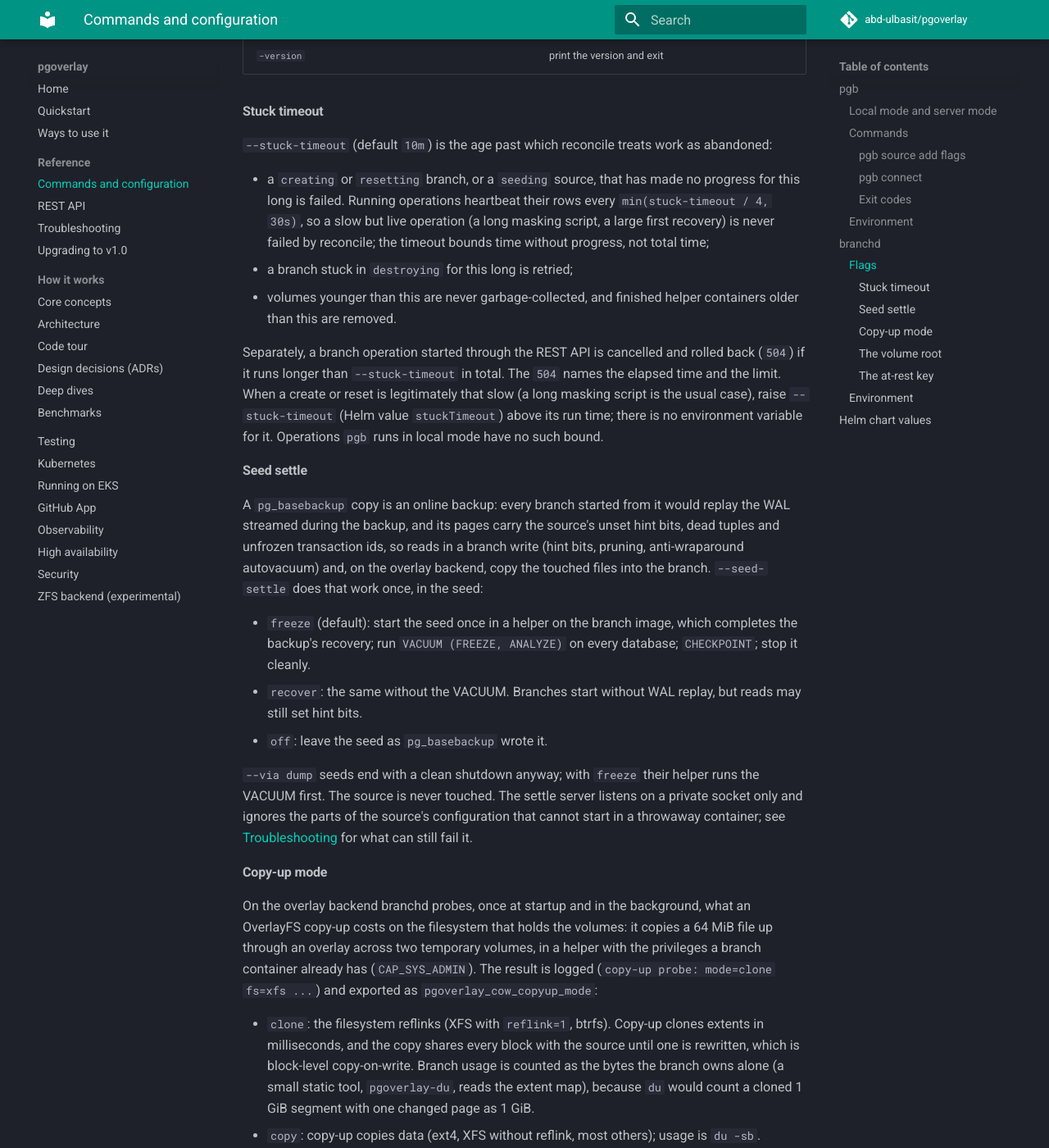
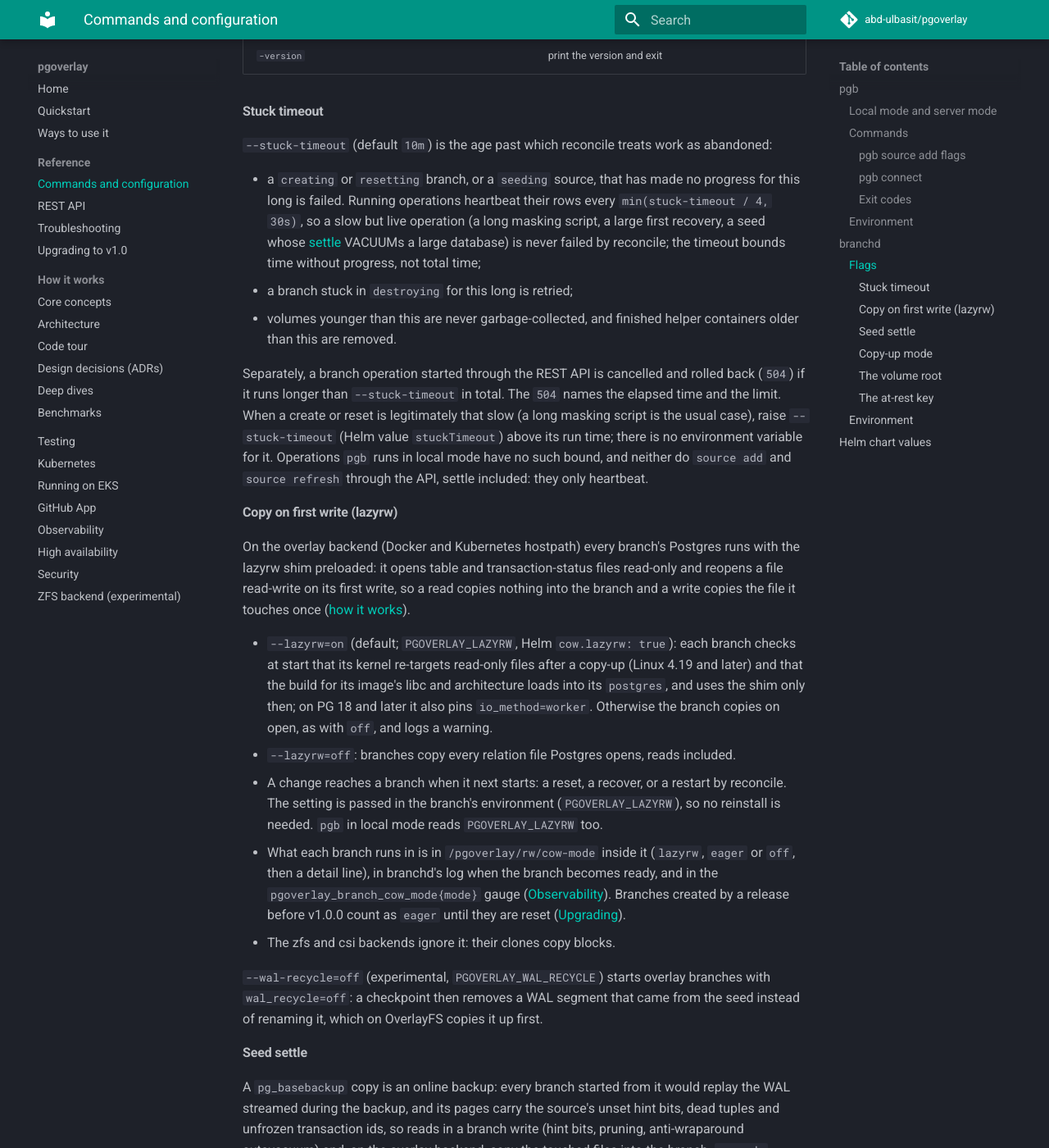
Before and after one commit to abd-ulbasit/pgoverlay, an MkDocs documentation site: the page built from docs/reference.md, in a window 1280 px wide and 1400 px high, scrolled down 7856 px. Shown: the whole window at 82% size. Built offline with MkDocs 1.6.1 and Material for MkDocs 9.7.7, drawn with Linux system fonts in a browser that asks for light colours; comment, search, counter and statistics services are not loaded; some of the changed text lies outside the part shown.

Commit message:
docs(reference): document lazyrw, the settle heartbeat and eager branches
reference.md: a 'Copy on first write (lazyrw)' section (the on/off
semantics, when a change reaches a branch, cow-mode and
pgoverlay_branch_cow_mode, --wal-recycle); the stuck timeout names the
settle as heartbeat-covered and source add/refresh as unbounded; local-mode
pgb never probes, so its usage is du -sb; the Helm list names the flags
the chart does not expose; the btrfs note keeps volume directories plain.

troubleshooting.md: more eager reasons (the preload probe failing or
writing to stderr, unknown), how to restart a branch once fixed, the
first-write stall on ext4 and how a volume root avoids it, and usage that
looks too large on XFS or btrfs.

Co-Authored-By: Claude Opus 5.5 <noreply@anthropic.com>

```diff
--- a/docs/reference.md
+++ b/docs/reference.md
@@ -173,8 +173,9 @@ as abandoned:
 - a `creating` or `resetting` branch, or a `seeding` source, that has made no
   progress for this long is failed. Running operations heartbeat their rows
   every `min(stuck-timeout / 4, 30s)`, so a slow but live operation (a long
-  masking script, a large first recovery) is never failed by reconcile; the
-  timeout bounds time without progress, not total time;
+  masking script, a large first recovery, a seed whose
+  [settle](#seed-settle) VACUUMs a large database) is never failed by
+  reconcile; the timeout bounds time without progress, not total time;
 - a branch stuck in `destroying` for this long is retried;
 - volumes younger than this are never garbage-collected, and finished helper
   containers older than this are removed.
@@ -185,7 +186,41 @@ rolled back (`504`) if it runs longer than `--stuck-timeout` in total. The
 legitimately that slow (a long masking script is the usual case), raise
 `--stuck-timeout` (Helm value `stuckTimeout`) above its run time; there is no
 environment variable for it. Operations `pgb` runs in local mode have no such
-bound.
+bound, and neither do `source add` and `source refresh` through the API,
+settle included: they only heartbeat.
+
+#### Copy on first write (lazyrw)
+
+On the overlay backend (Docker and Kubernetes hostpath) every branch's
+Postgres runs with the lazyrw shim preloaded: it opens table and
+transaction-status files read-only and reopens a file read-write on its
+first write, so a read copies nothing into the branch and a write copies
+the file it touches once ([how it works](concepts.md#copy-on-first-write-the-lazyrw-shim)).
+
+- `--lazyrw=on` (default; `PGOVERLAY_LAZYRW`, Helm `cow.lazyrw: true`): each
+  branch checks at start that its kernel re-targets read-only files after a
+  copy-up (Linux 4.19 and later) and that the build for its image's libc and
+  architecture loads into its `postgres`, and uses the shim only then; on
+  PG 18 and later it also pins `io_method=worker`. Otherwise the branch
+  copies on open, as with `off`, and logs a warning.
+- `--lazyrw=off`: branches copy every relation file Postgres opens, reads
+  included.
+- A change reaches a branch when it next starts: a reset, a recover, or a
+  restart by reconcile. The setting is passed in the branch's environment
+  (`PGOVERLAY_LAZYRW`), so no reinstall is needed. `pgb` in local mode reads
+  `PGOVERLAY_LAZYRW` too.
+- What each branch runs in is in `/pgoverlay/rw/cow-mode` inside it (`lazyrw`,
+  `eager` or `off`, then a detail line), in branchd's log when the branch
+  becomes ready, and in the `pgoverlay_branch_cow_mode{mode}` gauge
+  ([Observability](observability.md#metrics)). Branches created by a release
+  before v1.0.0 count as `eager` until they are reset
+  ([Upgrading](upgrading.md#copy-on-write)).
+- The zfs and csi backends ignore it: their clones copy blocks.
+
+`--wal-recycle=off` (experimental, `PGOVERLAY_WAL_RECYCLE`) starts overlay
+branches with `wal_recycle=off`: a checkpoint then removes a WAL segment that
+came from the seed instead of renaming it, which on OverlayFS copies it up
+first.
 
 #### Seed settle
 
@@ -228,6 +263,12 @@ volumes, in a helper with the privileges a branch container already has
   usage is `du -sb`.
 - `unknown`: not probed yet, or the probe failed; usage is `du -sb`.
 
+The mode changes what a branch's first write to a file costs, not whether
+reads copy (they do not, with `--lazyrw=on`): a copy of up to 1 GiB in
+`copy` mode, an extent clone and then the rewritten blocks in `clone` mode.
+`pgb` in local mode does not probe, so `pgb branch ls --usage` there is
+always `du -sb`, which over-counts on a filesystem that clones.
+
 On XFS, branchd also sets a copy-on-write extent size hint
 (`--xfs-cowextsize`, 16 KiB) on the volume root, so the first write to a
 cloned block copies 16 KiB rather than 128 KiB. Volumes created afterwards
@@ -264,9 +305,12 @@ labelled by name; `docker volume ls` shows them.
   directories labelled for them: `chcon -Rt container_file_t DIR`, or a
   matching `semanage fcontext` rule.
 - Keep `DIR` on one filesystem: an extent clone cannot cross filesystems, so
-  copy-up between two of them copies. Subvolumes of one btrfs filesystem are
-  fine: copy-up between two subvolumes mounted separately still clones
-  (measured on Linux 7.0).
+  copy-up between two of them copies. Across subvolumes of one btrfs
+  filesystem copy-up still clones (measured on Linux 7.0), but keep the
+  volume directories themselves plain directories, as pgoverlay creates them:
+  in the #49 evaluation, a branch whose overlay lower and upper sat in
+  different btrfs subvolumes did not start (the image entrypoint's `find`
+  reported `File system loop detected`).
 - Every volume create and remove runs one short helper container (about a
   second on a busy host), in addition to what the operation already does.
 
@@ -307,5 +351,7 @@ plus 30), `rotateBranchCredentials`, `cow.lazyrw` (`--lazyrw`, `true` or
 `storage.*`, `proxy.tls.certSecret`, `replicaCount` and
 `leaderElection.enabled`. It does not yet expose `--max-branches`,
 `--default-ttl`, `--max-ttl`, `--max-layer-depth`, `--advertise-proxy-addr`,
-`--api-tls-*` or a way to inject `PGOVERLAY_SECRET_KEY`; the at-rest key is
-generated on the state volume.
+`--api-tls-*`, `--xfs-cowextsize`, `--wal-recycle` or a way to inject
+`PGOVERLAY_SECRET_KEY`; the at-rest key is generated on the state volume.
+`dataRoot` is `--kube-data-root`: put it on XFS (`reflink=1`) or btrfs for
+clone copy-up (`--volume-root` is docker-only).
```
Also changed, not shown: other parts of docs/reference.md (+1 -1 lines), docs/observability.md (+5 -3 lines), docs/troubleshooting.md (+46 -5 lines).
